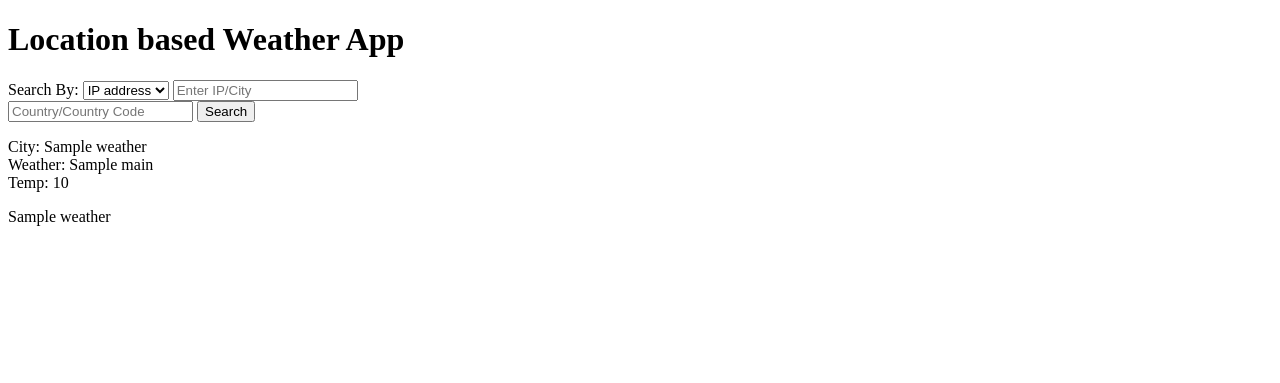
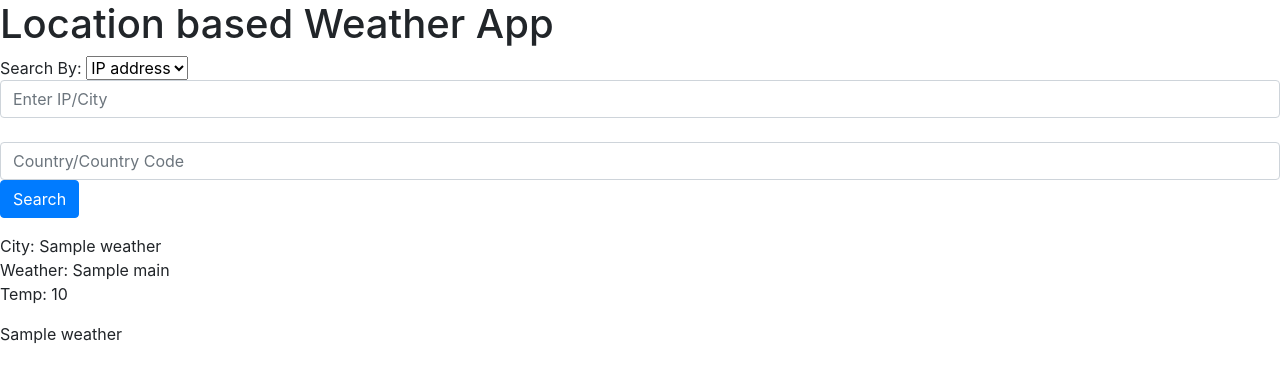
Before and after one commit to sukanta-27/OneStopWeather, a Flask app: template templates/index.html in a window 1280 px wide. Shown: the top 383 px of the page. Run offline with Flask 2, Linux system fonts and the light colour scheme; the template is opened without the code that fills it: most values are stand-ins (such as "Sample title", 1, 10 or a date in 2020); some libraries are stand-ins or nearby versions.

Commit message:
Add very basic bootstrap form control

```diff
--- a/static/style.css
+++ /dev/null
@@ -1,4 +0,0 @@
-body {
-    margin: 0px;
-    padding: 0px;
-}
--- a/templates/base.html
+++ b/templates/base.html
@@ -4,6 +4,10 @@
     <meta charset="UTF-8">
     <meta http-equiv="X-UA-Compatible" content="IE=edge">
     <meta name="viewport" content="width=device-width, initial-scale=1.0">
+    <link rel="stylesheet" href="https://maxcdn.bootstrapcdn.com/bootstrap/4.0.0/css/bootstrap.min.css" integrity="sha384-Gn5384xqQ1aoWXA+058RXPxPg6fy4IWvTNh0E263XmFcJlSAwiGgFAW/dAiS6JXm" crossorigin="anonymous">
+    <script src="https://code.jquery.com/jquery-3.2.1.slim.min.js" integrity="sha384-KJ3o2DKtIkvYIK3UENzmM7KCkRr/rE9/Qpg6aAZGJwFDMVNA/GpGFF93hXpG5KkN" crossorigin="anonymous"></script>
+    <script src="https://cdnjs.cloudflare.com/ajax/libs/popper.js/1.12.9/umd/popper.min.js" integrity="sha384-ApNbgh9B+Y1QKtv3Rn7W3mgPxhU9K/ScQsAP7hUibX39j7fakFPskvXusvfa0b4Q" crossorigin="anonymous"></script>
+    <script src="https://maxcdn.bootstrapcdn.com/bootstrap/4.0.0/js/bootstrap.min.js" integrity="sha384-JZR6Spejh4U02d8jOt6vLEHfe/JQGiRRSQQxSfFWpi1MquVdAyjUar5+76PVCmYl" crossorigin="anonymous"></script>
     <title>What's the Weather like</title>
 </head>
 <body>
--- a/templates/index.html
+++ b/templates/index.html
@@ -1,20 +1,24 @@
 {% extends 'base.html' %}
 
 {% block content %}
+
     <h1>
         Location based Weather App
     </h1>
     <form method="POST" class="form">
+        <div class="form-group">
             Search By:
             <select name='modeOfSearch' class="dropdown">
                 <option value="IP">IP address</option>
                 <option value="City">City</option>
                 <option value="Zip">Zip Code</option>
             </select>
-        <input type="text" placeholder="Enter IP/City" class="textField" name='searchItem', required='true'>
+            <input type="text" placeholder="Enter IP/City" class="textField form-control" name='searchItem', required='true'>
             <br>
-        <input type="text" placeholder="Country/Country Code" class="textField" name='country'>
-        <input type="submit" value="Search">
+            <input type="text" placeholder="Country/Country Code" class="textField form-control" name='country'>
+            <input type="submit" value="Search" class="btn btn-primary">
+        </div>
+
     </form>
 
 
```
Lines whose indentation alone changed are shown as unchanged.
